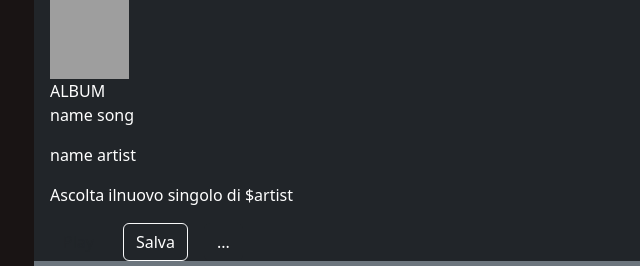
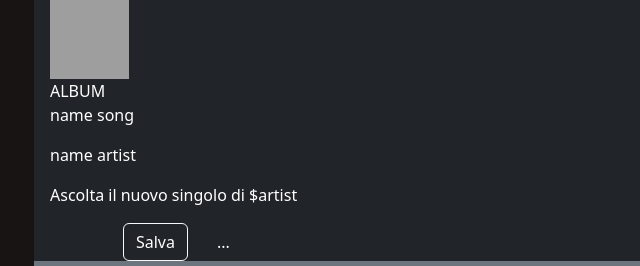
Before and after one commit to Andam92/Buildweek-2, a plain HTML site: page homepage.html in a window 1280 px wide. Shown: the top 266 px of the page, 286-926 px from the left. Drawn offline with nearby package versions, Linux system fonts and the light colour scheme; grey boxes are pictures that could not be loaded.

Commit message:
Update homepage.html

```diff
--- a/homepage.html
+++ b/homepage.html
@@ -68,7 +68,7 @@
                 <span>ALBUM</span>
                 <p>name song</p>
                 <p>name artist</p>
-                <p>Ascolta ilnuovo singolo di $artist</p>
+                <p>Ascolta il nuovo singolo di $artist</p>
               </div>
               <div class="d-flex">
                 <button class="btn bottone">Play</button>
```
